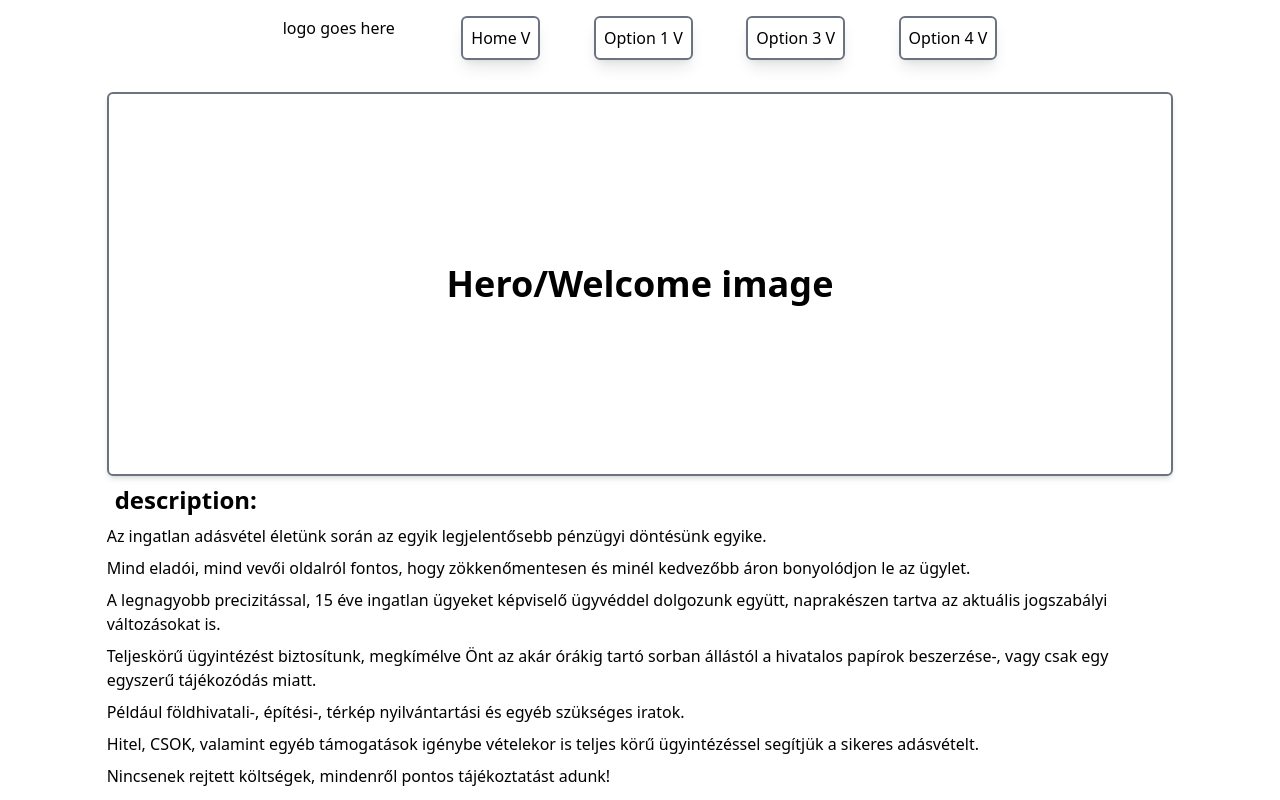
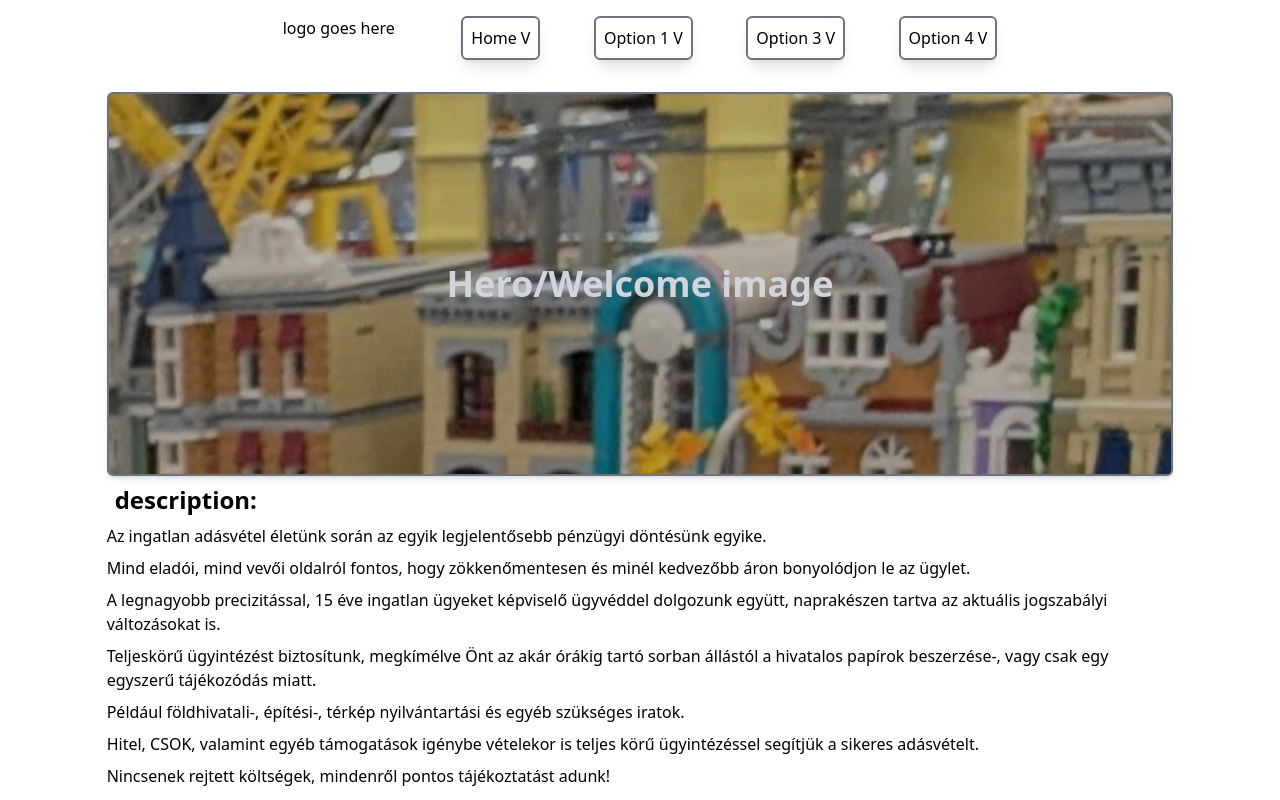
Before and after one commit to otottkovi2/real_estate_frontend, a Vue app: page / in a window 1280 px wide. Shown: the top 800 px of the page. Built offline with nearby package versions, Linux system fonts and the light colour scheme.

Commit message:
redun intro + added hero image

```diff
--- /dev/null
+++ b/src/components/Layout/PageIntro.vue
@@ -0,0 +1,19 @@
+<script setup>
+
+import TitleText from "@/components/Pre-styled/TitleText.vue";
+</script>
+
+
+<template>
+  <div class="h-96 border-2 border-primary rounded-md shadow-md flex justify-center items-center bg-no-repeat bg-cover
+  background">
+    <TitleText class="text-secondary">Hero/Welcome image</TitleText>
+  </div>
+</template>
+
+
+<style scoped>
+div.background {
+ background-image: url("/hero.jpg");
+}
+</style>
--- a/src/views/HomeView.vue
+++ b/src/views/HomeView.vue
@@ -3,12 +3,12 @@ import TitleText from "@/components/Pre-styled/TitleText.vue";
 import SubTitleText from "@/components/Pre-styled/SubTitleText.vue";
 import Card from "@/components/Layout/Card.vue"
 import HousePreview from "@/components/Layout/HousePreview.vue";
+import PageIntro from "@/components/Layout/PageIntro.vue";
 </script>
 
 <template>
-  <section class="min-h-96 border-2 border-primary rounded-md flex justify-center items-center shadow-md
-  hover:shadow-inner">
-    <TitleText>Hero/Welcome image</TitleText>
+  <section>
+    <PageIntro/>
   </section>
   <section class="my-2">
     <SubTitleText>description:</SubTitleText>
```
Also changed, not shown: public/hero.jpg (added).
